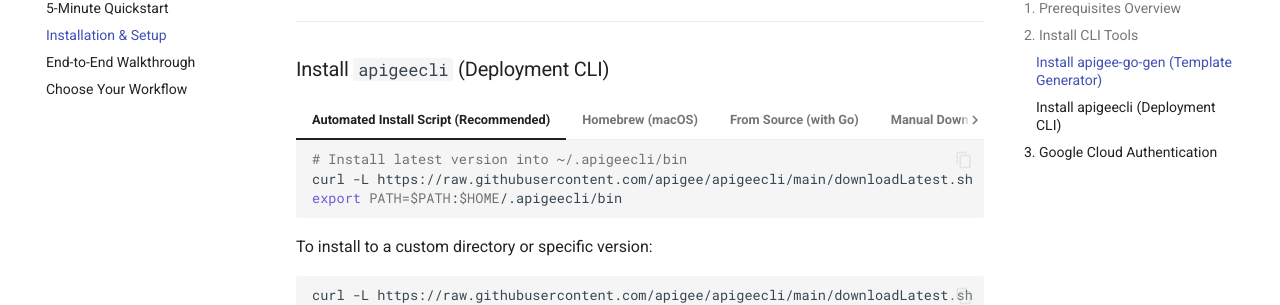
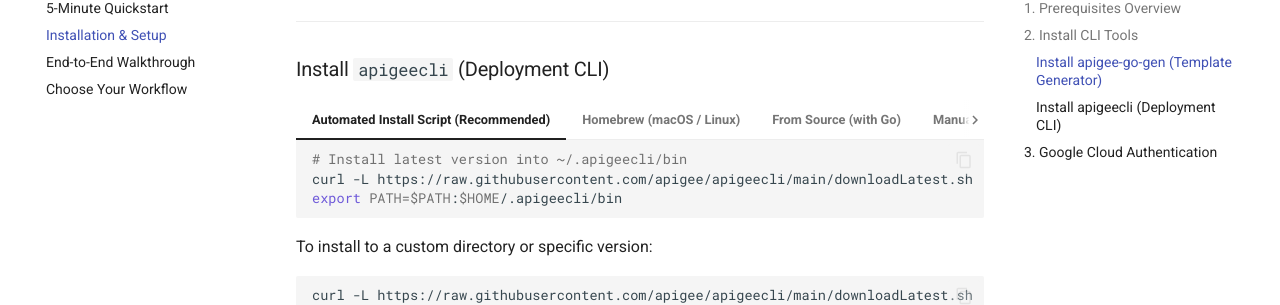
Before and after one commit to ra2085/ai-gw-sample, an MkDocs documentation site: the page built from docs/getting-started/installation.md, in a window 1280 px wide and 900 px high, scrolled down 985 px. Shown: the part 148-453 px from the top of the window. Built offline with MkDocs 1.6.1 and Material for MkDocs 9.7.7, drawn with Linux system fonts in a browser that asks for light colours; comment, search, counter and statistics services are not loaded.

Commit message:
fix: docs

````diff
--- a/docs/getting-started/installation.md
+++ b/docs/getting-started/installation.md
@@ -59,11 +59,11 @@
     curl -L https://raw.githubusercontent.com/apigee/apigeecli/main/downloadLatest.sh | sh -s -- -v <version> -b /usr/local/bin
     ```
 
-=== "Homebrew (macOS)"
+=== "Homebrew (macOS / Linux)"
     ```bash
-    brew tap apigee/apigeecli
     brew install apigeecli
     ```
+
 
 === "From Source (with Go)"
     ```bash
````
